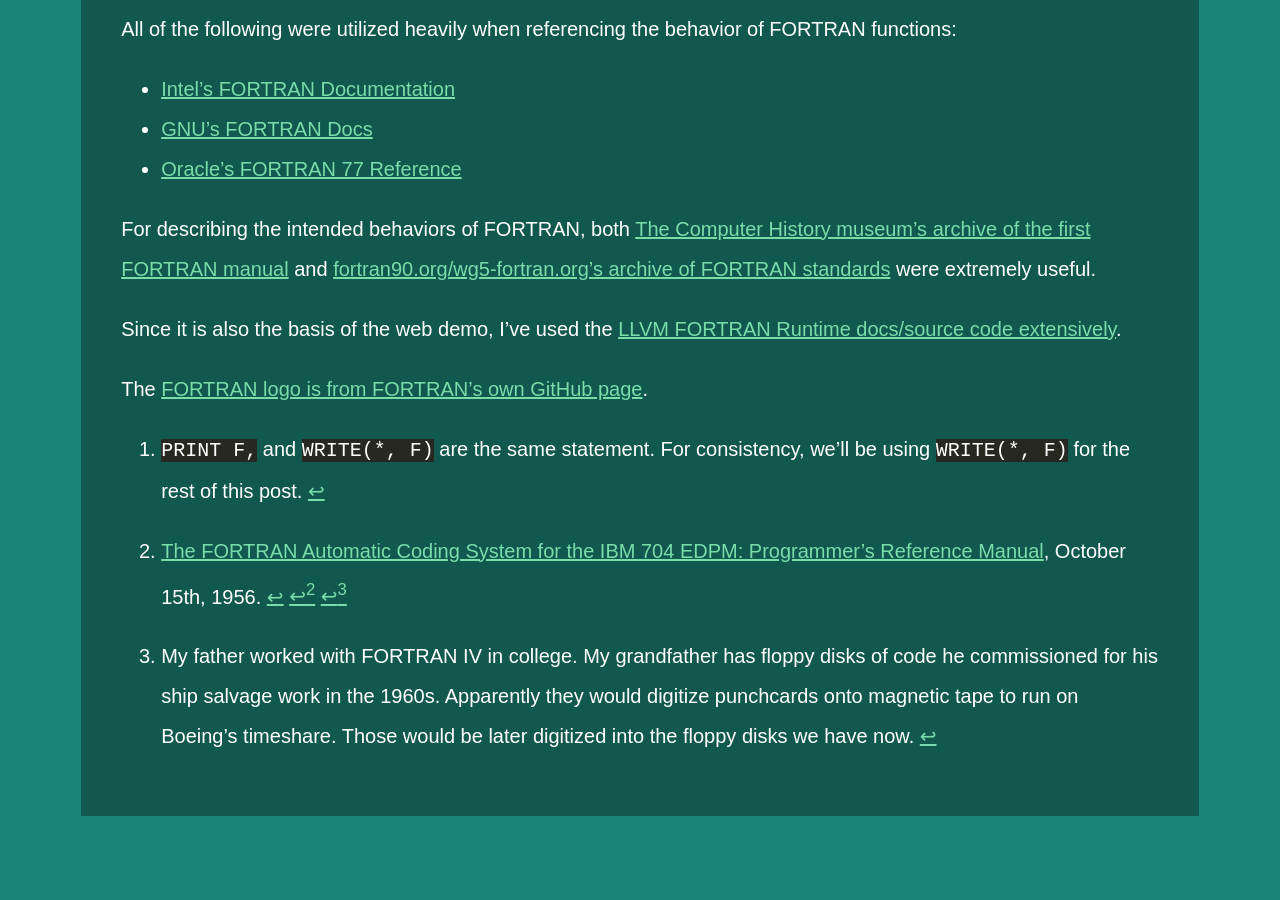
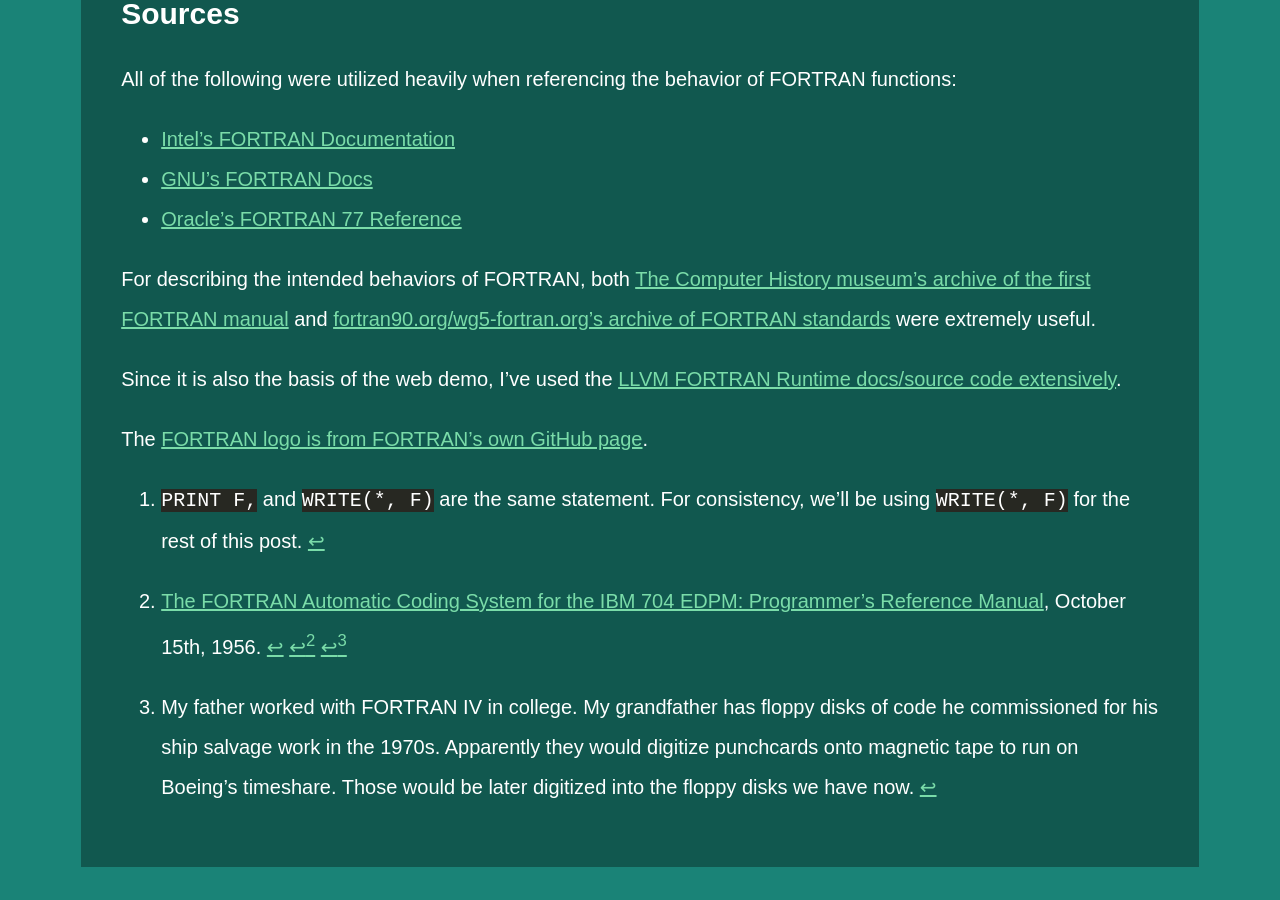
Before and after one commit to ambiguousname/ambiguousname.github.io, a Jekyll site: the page built from _posts/2025-11-02-fortran-format.md, in a window 1280 px wide and 900 px high, scrolled down 11469 px. Built offline with Jekyll 4.4.1, drawn with Linux system fonts in a browser that asks for light colours; before the commit the page ends 12318 px from its top, so only the background shows below that; some of the changed text lies outside the part shown.

Commit message:
Wrong decade

```diff
--- a/_posts/2025-11-02-fortran-format.md
+++ b/_posts/2025-11-02-fortran-format.md
@@ -43,7 +44,7 @@
 
 FORTRAN (FORmula TRANslating system, as described in The FORTRAN programmer's reference manual[^manual]), was released by IBM in 1956. It's ancient by computer science standards[^ancient]. The fact that it is still relevant nearly 70 years after its creation is a testament, at least in part, to FORTRAN's runtime performance. Widespread adoption amongst computational mathematicians doesn't hurt either.
 
-[^ancient]: My father worked with FORTRAN IV in college. My grandfather has floppy disks of code he commissioned for his ship salvage work in the 1960s. Apparently they would digitize punchcards onto magnetic tape to run on Boeing's timeshare. Those would be later digitized into the floppy disks we have now.
+[^ancient]: My father worked with FORTRAN IV in college. My grandfather has floppy disks of code he commissioned for his ship salvage work in the 1970s. Apparently they would digitize punchcards onto magnetic tape to run on Boeing's timeshare. Those would be later digitized into the floppy disks we have now.
 
 [^manual]: [The FORTRAN Automatic Coding System for the IBM 704 EDPM: Programmer's Reference Manual](https://archive.computerhistory.org/resources/text/Fortran/102649787.05.01.acc.pdf), October 15th, 1956.
 
```
Also changed, not shown: other parts of _posts/2025-11-02-fortran-format.md (+1 -0 lines).
